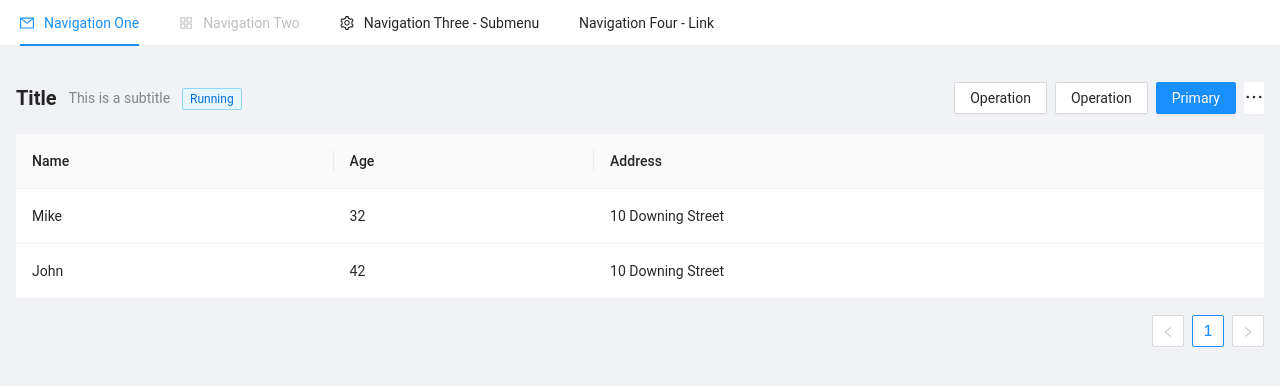
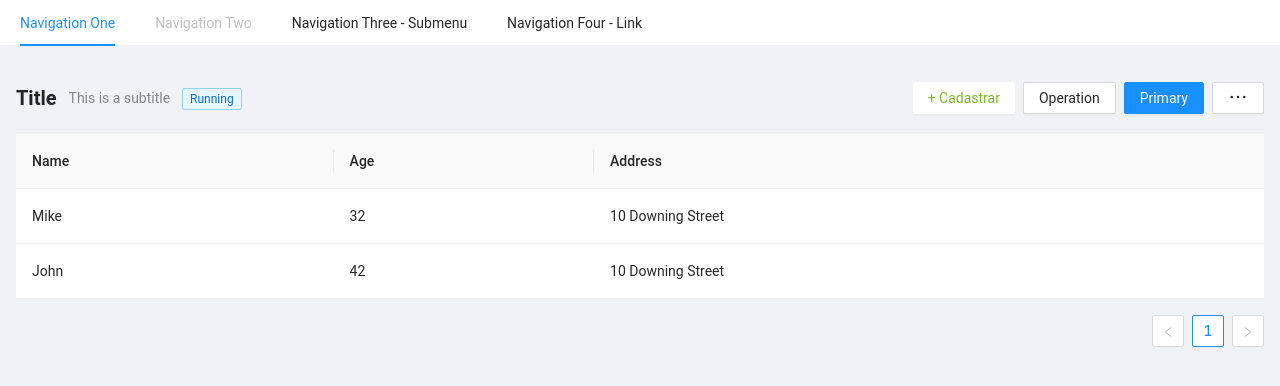
Before and after one commit to victorjordan95/simulador-boilerplate, a React (Create React App) app: page /dashboard in a window 1280 px wide. Shown: the top 386 px of the page. Built offline with nearby package versions, Linux system fonts and the light colour scheme.

Commit message:
component

```diff
--- a/src/components/Header/index.js
+++ b/src/components/Header/index.js
@@ -1,6 +1,5 @@
+import { Menu } from 'antd';
 import React, { useState } from 'react';
-import { Menu } from 'antd';
-import { MailOutlined, AppstoreOutlined, SettingOutlined } from '@ant-design/icons';
 
 const { SubMenu } = Menu;
 
@@ -12,13 +11,11 @@ export function Header() {
   };
   return (
     <Menu onClick={handleClick} selectedKeys={[current]} mode="horizontal">
-      <Menu.Item key="mail" icon={<MailOutlined />}>
-        Navigation One
-      </Menu.Item>
-      <Menu.Item key="app" disabled icon={<AppstoreOutlined />}>
+      <Menu.Item key="mail">Navigation One</Menu.Item>
+      <Menu.Item key="app" disabled>
         Navigation Two
       </Menu.Item>
-      <SubMenu key="SubMenu" icon={<SettingOutlined />} title="Navigation Three - Submenu">
+      <SubMenu key="SubMenu" title="Navigation Three - Submenu">
         <Menu.ItemGroup title="Item 1">
           <Menu.Item key="setting:1">Option 1</Menu.Item>
           <Menu.Item key="setting:2">Option 2</Menu.Item>
--- a/src/pages/Dashboard/index.js
+++ b/src/pages/Dashboard/index.js
@@ -66,18 +66,13 @@ export function DashboardPage() {
             subTitle="This is a subtitle"
             tags={<Tag color="blue">Running</Tag>}
             extra={[
-              <Button key="3">Operation</Button>,
+              <S.ActionButton key="3">+ Cadastrar</S.ActionButton>,
               <Button key="2">Operation</Button>,
               <Button key="1" type="primary">
                 Primary
               </Button>,
               <Dropdown key="more" overlay={menu}>
-                <Button
-                  style={{
-                    border: 'none',
-                    padding: 0,
-                  }}
-                >
+                <Button>
                   <EllipsisOutlined
                     style={{
                       fontSize: 20,
--- a/src/pages/Dashboard/styles.js
+++ b/src/pages/Dashboard/styles.js
@@ -1,5 +1,16 @@
+import { Button } from 'antd';
 import styled from 'styled-components';
 
 export const Container = styled.div`
   margin: 16px;
 `;
+
+export const ActionButton = styled(Button)`
+  color: ${({ theme }) => theme.colors.link};
+  border: none;
+
+  &:hover {
+    color: ${({ theme }) => theme.colors.link};
+    text-decoration: underline;
+  }
+`;
--- a/src/pages/Login/index.js
+++ b/src/pages/Login/index.js
@@ -1,33 +1,10 @@
 import { LockOutlined, UserOutlined } from '@ant-design/icons';
 import { Checkbox, Form, Input } from 'antd';
-import { useState } from 'react';
-import { useHistory } from 'react-router-dom';
 import * as S from './styles';
+import { useLogin } from './useLogin';
 
 export function Login() {
-  const history = useHistory();
-
-  const [isLoading, setIsLoading] = useState(false);
-  const [error, setError] = useState(false);
-
-  const handleNavigateHome = () => {
-    setTimeout(() => {
-      history.push('/dashboard');
-      setIsLoading(false);
-    }, 2000);
-  };
-
-  const onFinish = (values) => {
-    setError(false);
-    console.log('Success:', values);
-    setIsLoading(true);
-    handleNavigateHome();
-  };
-
-  const onFinishFailed = (errorInfo) => {
-    setError(true);
-    console.log('Failed:', errorInfo);
-  };
+  const { onFinish, onFinishFailed, error, isLoading } = useLogin();
 
   return (
     <S.Container>
--- /dev/null
+++ b/src/pages/Login/useLogin.js
@@ -0,0 +1,35 @@
+import { useState } from 'react';
+import { useHistory } from 'react-router-dom';
+
+export function useLogin() {
+  const history = useHistory();
+
+  const [isLoading, setIsLoading] = useState(false);
+  const [error, setError] = useState(false);
+
+  const handleNavigateHome = () => {
+    setTimeout(() => {
+      history.push('/dashboard');
+      setIsLoading(false);
+    }, 2000);
+  };
+
+  const onFinish = (values) => {
+    setError(false);
+    console.log('Success:', values);
+    setIsLoading(true);
+    handleNavigateHome();
+  };
+
+  const onFinishFailed = (errorInfo) => {
+    setError(true);
+    console.log('Failed:', errorInfo);
+  };
+
+  return {
+    isLoading,
+    error,
+    onFinish,
+    onFinishFailed,
+  };
+}
--- /dev/null
+++ b/src/styles/theme.js
@@ -0,0 +1,23 @@
+export default {
+  colors: {
+    attention_light: 'rgba(232, 63, 91, 0.5)',
+    attention: '#e83f5b',
+    background: '#f0f2f5',
+    link: '#7bba24',
+    primary: '#5636d3',
+    secondary_light: 'rgba(255, 135, 44, 0.3)',
+    secondary: '#ff872c',
+    shape: '#fff',
+    success_light: 'rgba(18,164,84,0.5)',
+    success: '#12a454',
+    text_dark: '#000000',
+    text: '#969cb2',
+    title: '#363f5f',
+  },
+
+  // fonts: {
+  //   regular: 'Poppins_400Regular',
+  //   medium: 'Poppins_500Medium',
+  //   bold: 'Poppins_700Bold'
+  // }
+};
```
Also changed, not shown: src/App.js (+7 -6 lines).
